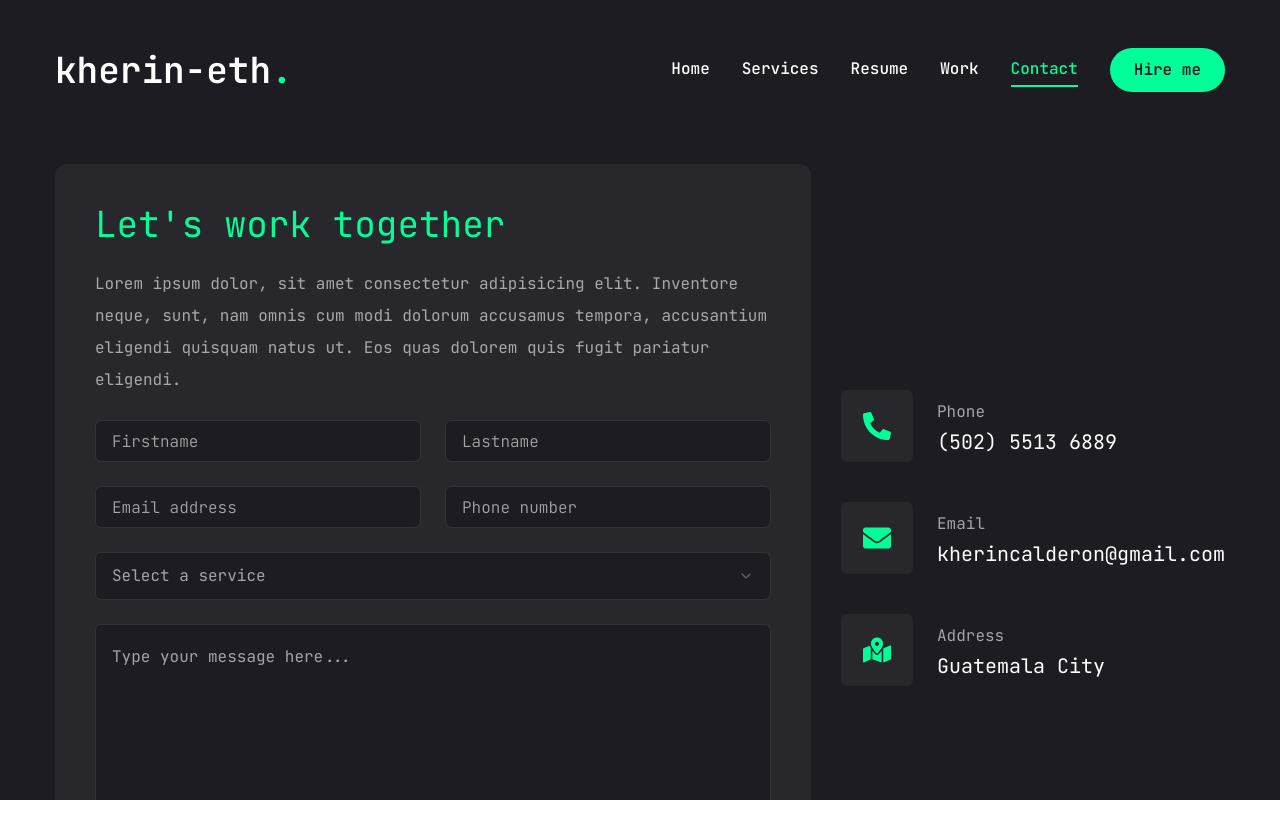
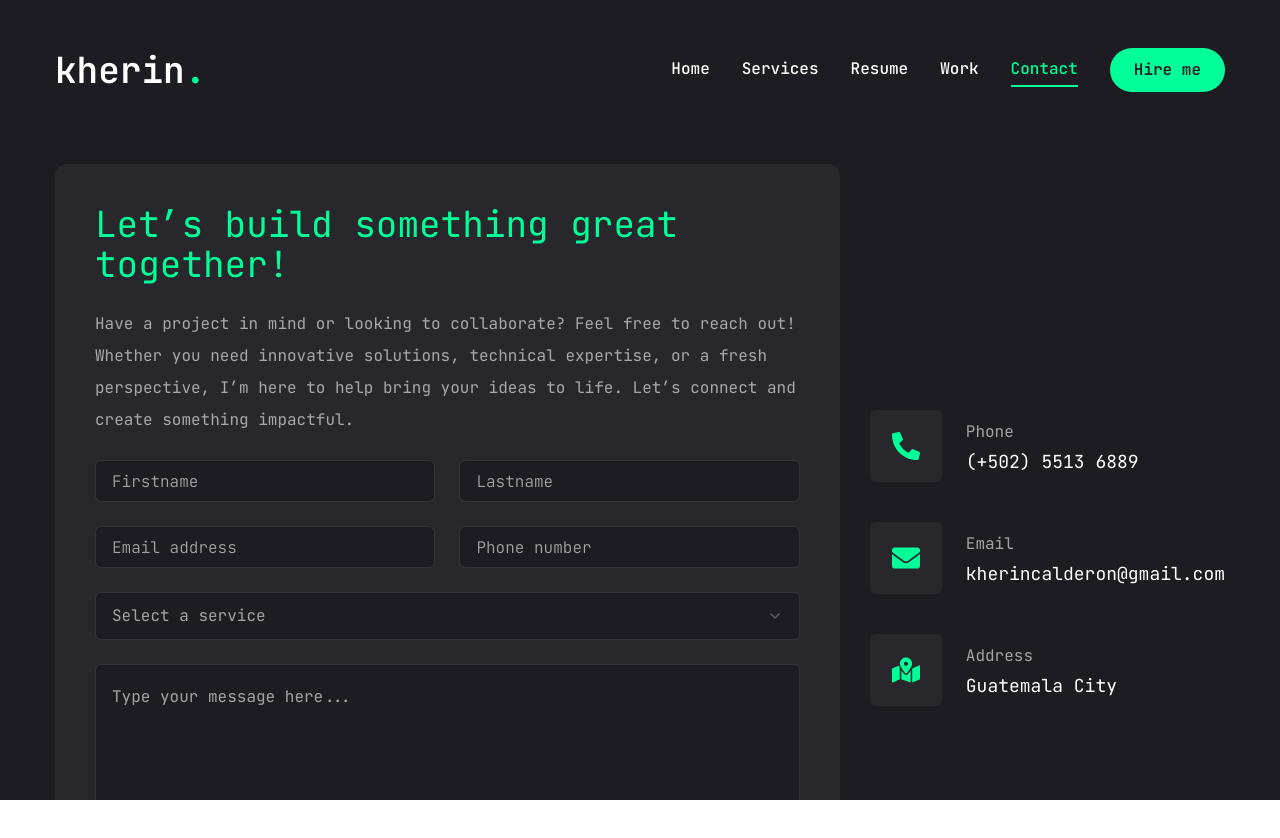
Before and after one commit to kherincalderon/kherin-portfolio, a Next.js app: page /contact in a window 1280 px wide. Shown: the top 838 px of the page. Built offline with nearby package versions, Linux system fonts and the light colour scheme.

Commit message:
[fix] texts

```diff
--- a/app/contact/page.jsx
+++ b/app/contact/page.jsx
@@ -22,7 +22,7 @@ const info = [
   {
     icon: <FaPhoneAlt />,
     title: 'Phone',
-    description: '(502) 5513 6889',
+    description: '(+502) 5513 6889',
   },
   {
     icon: <FaEnvelope />,
@@ -51,12 +51,14 @@ const Contact = () => {
           {/* form */}
           <div className="xl:h-[54%] order-2 xl:order-none">
             <form className="flex flex-col gap-6 p-10 bg-[#27272c] rounded-xl">
-              <h3 className="text-4xl text-accent">Let's work together</h3>
+              <h3 className="text-4xl text-accent">
+                Let’s build something great together!
+              </h3>
               <p className="text-white/60">
-                Lorem ipsum dolor, sit amet consectetur adipisicing elit.
-                Inventore neque, sunt, nam omnis cum modi dolorum accusamus
-                tempora, accusantium eligendi quisquam natus ut. Eos quas
-                dolorem quis fugit pariatur eligendi.
+                Have a project in mind or looking to collaborate? Feel free to
+                reach out! Whether you need innovative solutions, technical
+                expertise, or a fresh perspective, I’m here to help bring your
+                ideas to life. Let’s connect and create something impactful.
               </p>
               {/* input */}
               <div className="grid grid-cols-1 md:grid-cols-2 gap-6">
@@ -104,7 +106,7 @@ const Contact = () => {
                     </div>
                     <div className="flex-1">
                       <p className="text-white/60">{item.title}</p>
-                      <h3 className="text-xl">{item.description}</h3>
+                      <h3 className="text-lg">{item.description}</h3>
                     </div>
                   </li>
                 );
--- a/app/work/page.jsx
+++ b/app/work/page.jsx
@@ -23,33 +23,37 @@ import Image from 'next/image';
 const projects = [
   {
     num: '01',
-    category: 'frontend',
-    title: 'project 1',
+    category: 'Mobile',
+    title: 'Restate',
     description:
-      'Lorem Ipsum is Lorem Ipsum and Lore Lorem Ipsum is Lorem Ipsum is Lorem Ipsum',
-    stack: [{ name: 'Html 5' }, { name: 'Css 3' }, { name: 'JavaScript' }],
+      'Designed a native app for browsing and saving property listings with real-time updates and location-based recommendations.',
+    stack: [
+      { name: 'React Native' },
+      { name: 'TypeScript' },
+      { name: 'Tailwind CSS' },
+    ],
     image: '/assets/work/thumb1.png',
     live: '/',
     github: '/',
   },
   {
     num: '02',
-    category: 'frontend',
-    title: 'project 2',
+    category: 'blockchain',
+    title: 'Krypt',
     description:
-      'Lorem Ipsum is Lorem Ipsum and Lore Lorem Ipsum is Lorem Ipsum is Lorem Ipsum',
-    stack: [{ name: 'Html 5' }, { name: 'Css 3' }, { name: 'JavaScript' }],
+      'Developed a blockchain-based DApp for secure, low-cost global money transfers using smart contracts.',
+    stack: [{ name: 'React' }, { name: 'TypeScript' }, { name: 'Solidity' }],
     image: '/assets/work/thumb2.png',
     live: '/',
     github: '/',
   },
   {
     num: '03',
-    category: 'frontend',
-    title: 'project 1',
+    category: 'E-Commerce',
+    title: 'TraDo',
     description:
-      'Lorem Ipsum is Lorem Ipsum and Lore Lorem Ipsum is Lorem Ipsum is Lorem Ipsum',
-    stack: [{ name: 'Html 5' }, { name: 'Css 3' }, { name: 'JavaScript' }],
+      'Built a WooCommerce site with an interactive menu, online payments, and real-time order tracking.',
+    stack: [{ name: 'WooCommerce' }, { name: 'JavaScript' }, { name: 'PHP' }],
     image: '/assets/work/thumb3.png',
     live: '/',
     github: '/',
@@ -83,8 +87,12 @@ const Work = () => {
               </div>
               {/* project category */}
               <h2 className="text-[42px] font-bold leading-none text-white group-hover:text-accent transition-all duration-500 capitalize">
+                {project.title}
+              </h2>
+              {/* project category */}
+              <h3 className="text-[28px] font-bold leading-none text-white group-hover:text-accent transition-all duration-500 capitalize">
                 {project.category} project
-              </h2>
+              </h3>
               {/* project description */}
               <p className="text-white/60">{project.description}</p>
               {/* stack */}
--- a/components/Header.jsx
+++ b/components/Header.jsx
@@ -10,7 +10,7 @@ const Header = () => {
       <div className="container mx-auto flex justify-between items-center">
         <Link href="/">
           <h1 className="text-4xl font-semibold">
-            kherin-eth<span className="text-accent">.</span>
+            kherin<span className="text-accent">.</span>
           </h1>
         </Link>
 
--- a/components/MobileNav.jsx
+++ b/components/MobileNav.jsx
@@ -51,7 +51,7 @@ const MobileNav = () => {
         <div className="mt-24 mb-24 text-center text-2xl">
           <Link href="/">
             <h1 className="text-4xl font-semibold">
-              kherin-<span className="text-accent">eth</span>
+              kherin<span className="text-accent">.</span>
             </h1>
           </Link>
         </div>
```
